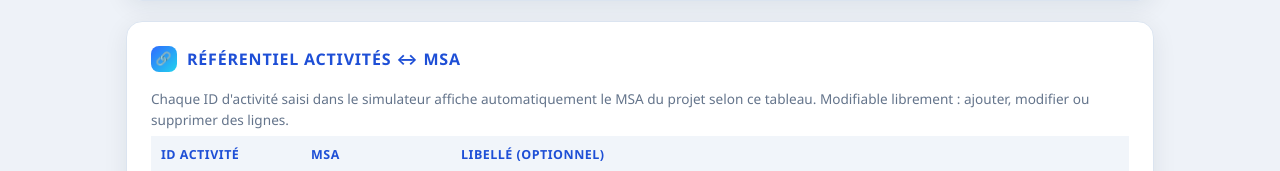
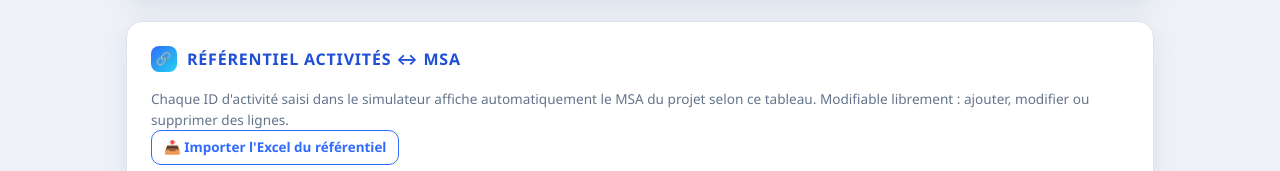
Before and after one commit to Sergio-stack10/Simulateur-Prime, a Flask app: page /admin in a window 1280 px wide. Shown: the part 559-730 px from the top of the page. Run offline with Flask 3, Linux system fonts and the light colour scheme; the visitor is signed in with stand-in values (Sample User, id 1); lists and menus that the app fills with data are empty.

Commit message:
Update admin.html

```diff
--- a/templates/admin.html
+++ b/templates/admin.html
@@ -64,6 +64,11 @@
     <p class="muted small">Chaque ID d'activité saisi dans le simulateur affiche
        automatiquement le MSA du projet selon ce tableau. Modifiable librement :
        ajouter, modifier ou supprimer des lignes.</p>
+    <div class="ref-import">
+      <input type="file" id="file-ref" accept=".xlsx,.xls" hidden/>
+      <button id="ref-import-btn" class="btn btn-ghost btn-sm">📥 Importer l'Excel du référentiel</button>
+      <span id="ref-import-status" class="muted small"></span>
+    </div>
     <div class="table-wrap">
       <table class="table">
         <thead><tr><th style="width:150px">ID activité</th><th style="width:150px">MSA</th>
```
